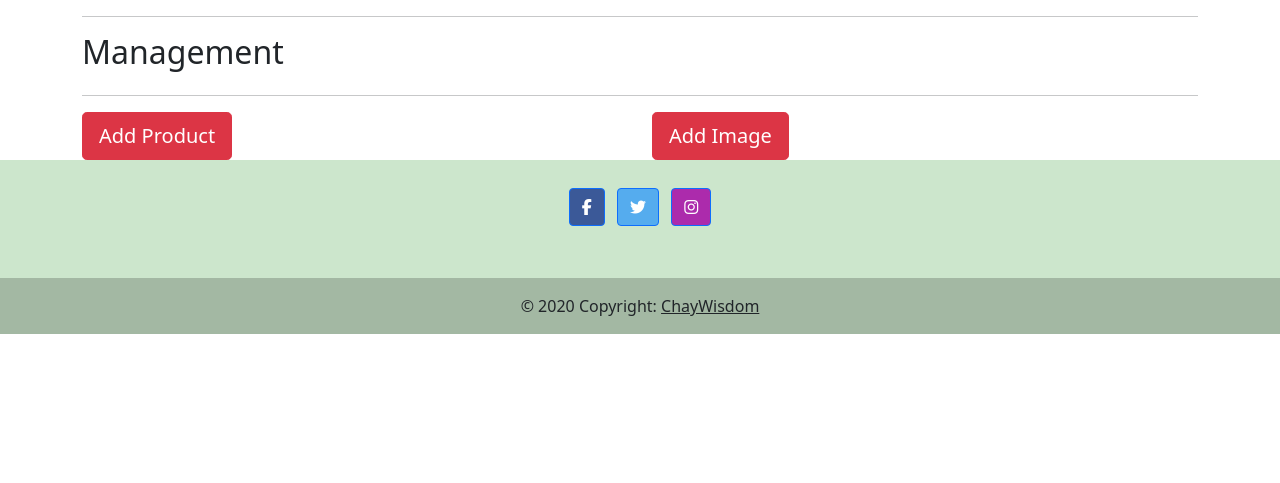
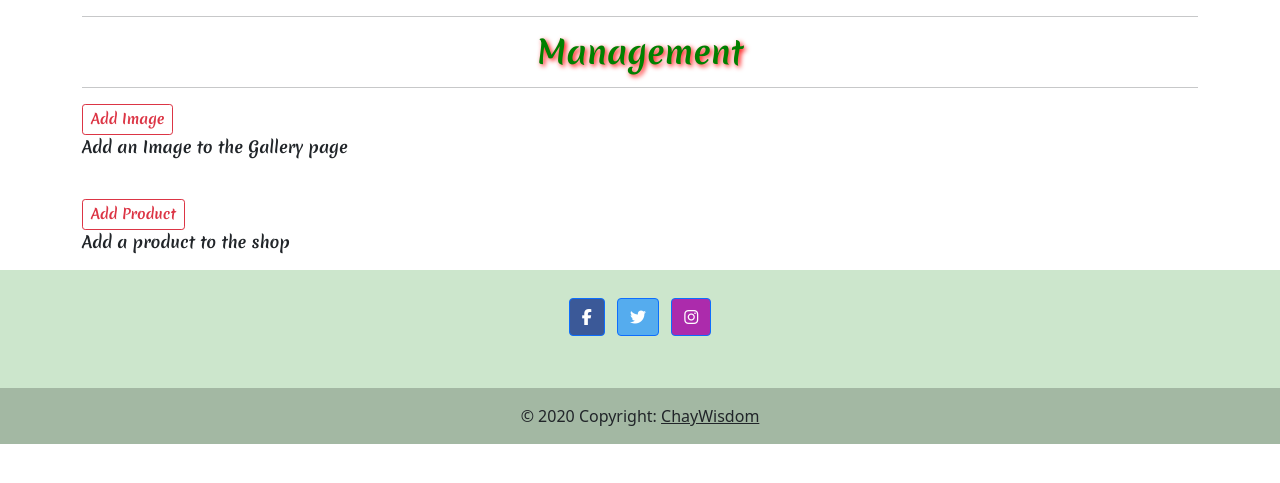
Before and after one commit to Chayno1/Milestone-project-4-Cardiff-Magic-Society, a Django app: page /management/ in a window 1280 px wide. Shown: the part 181-664 px from the top of the page. Run offline with Django 4.2, Linux system fonts and the light colour scheme; some libraries are stand-ins or nearby versions.

Commit message:
added layout and font_styles

```diff
--- a/management/templates/management/management.html
+++ b/management/templates/management/management.html
@@ -9,17 +9,27 @@
     <div class="row">
         <div class="col">
             <hr>
-            <h2 class="logo-font mb-4">Management</h2>
+            <h2 class="logo-font mb-12 font_style font_look" style="text-align: center;">Management</h2>
             <hr>
         </div>
     </div>
-    <div class="row">
+    <div class="row font_style">
         <div class="col-12 col-lg-6">
-            <a href="{% url 'add_product' %}" class="btn btn-danger btn-lg" tabindex="-1" role="button" aria-disabled="true">Add Product</a>
+          <div>
+            <a href="{% url 'add_image' %}" class="btn btn-outline-danger btn-sm font_style" tabindex="-1" role="button" aria-disabled="true">Add Image</a>
+            <p>Add an Image to the Gallery page</p>
+          </div>
+          <br>
+          <div>
+            <a href="{% url 'add_product' %}" class="btn btn-outline-danger btn-sm font_style" tabindex="-1" role="button" aria-disabled="true">Add Product</a>
+            <p>Add a product to the shop</p>
+          </div>
         </div>
         <div class="col-12 col-lg-6">
-            <a href="{% url 'add_image' %}" class="btn btn-danger btn-lg" tabindex="-1" role="button" aria-disabled="true">Add Image</a>
+
+
         </div>
     </div>
 </div>
+
 {% endblock%}
--- a/profiles/templates/profiles/profile.html
+++ b/profiles/templates/profiles/profile.html
@@ -22,11 +22,8 @@
                 <h2 class="logo-font mb-12 font_style font_look">{{ user.username }}'s Profile</h2>
                 <hr>
             </div>
-
-
-
         </div>
-        <div class="row">
+        <div class="row font_style">
             <div class="col-12 col-lg-6">
               <div>
                 <a href="{% url 'order_history' %}" class="btn btn-outline-danger btn-sm font_style" tabindex="-1" role="button" aria-disabled="true">order history</a>
```
